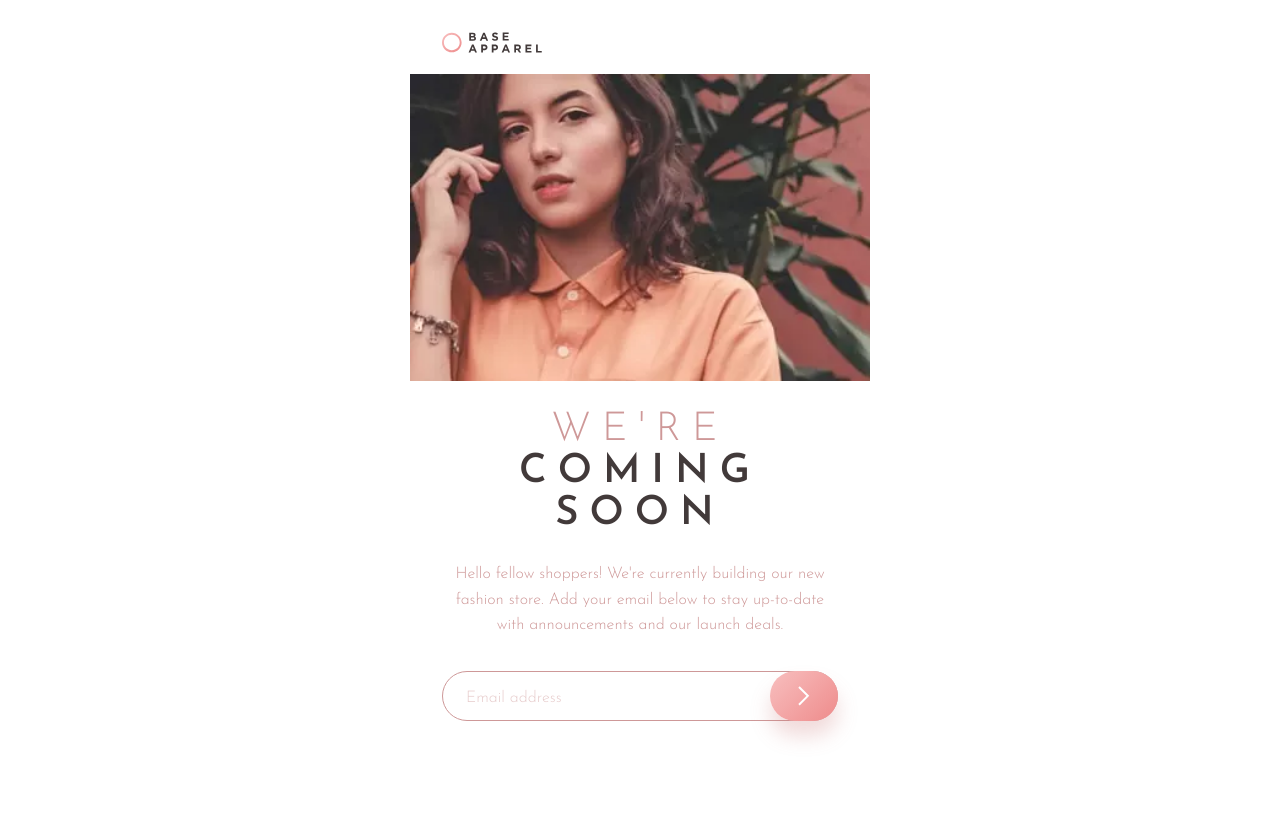
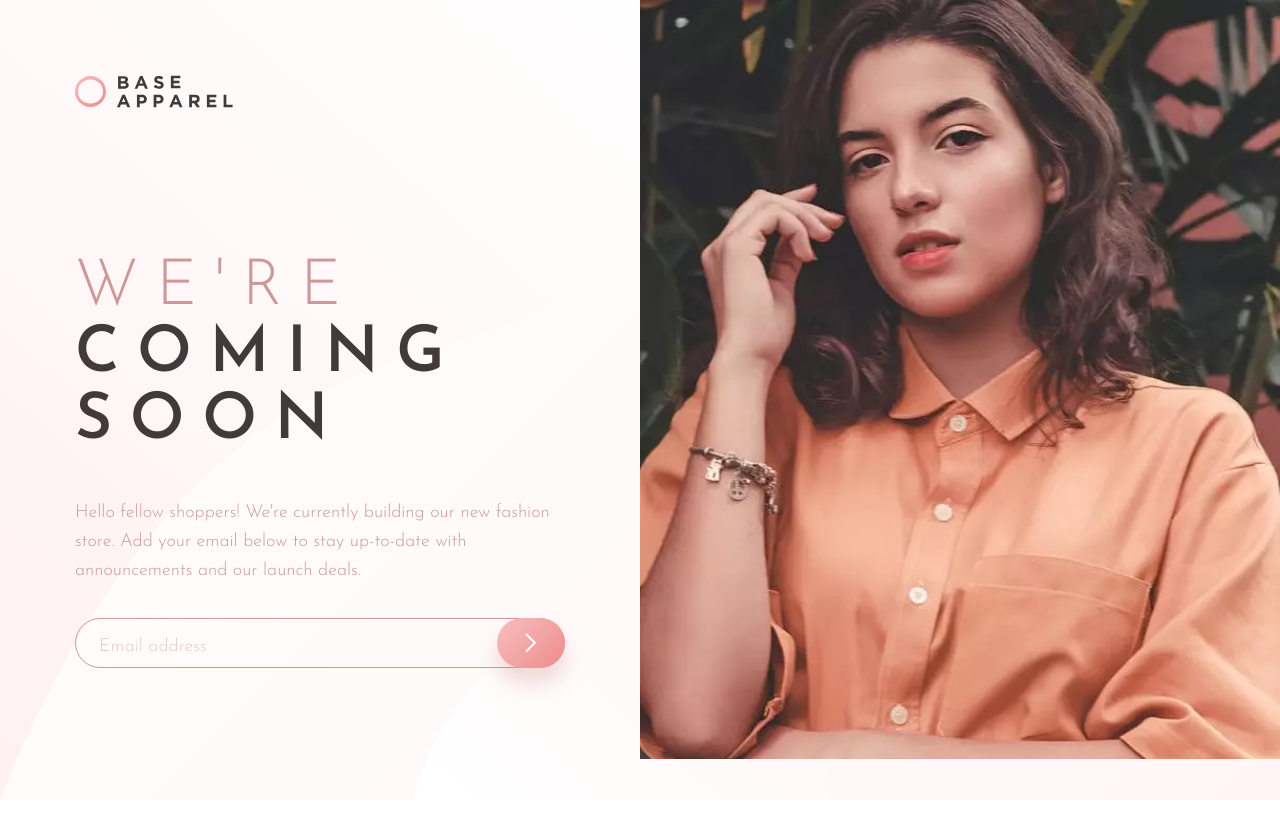
Before and after one commit to vanzasetia/base-apparel-coming-soon-page, a website: page index.html in a window 1280 px wide. After the commit the page ends 800 px from the top, so only its background shows below. Drawn offline with Linux system fonts and the light colour scheme.

Commit message:
Add the compiled Sass
Commit the style.css file

```diff
--- a/css/style.css
+++ b/css/style.css
@@ -466,17 +466,52 @@ html {
 }
 
 body {
-  display: flex;
-  justify-content: center;
   background: linear-gradient(135deg, white, #fff5f5) no-repeat 0/0 100%;
   font: 1rem/1.6 "Josefin Sans", sans-serif;
   color: #423a3a;
+  min-height: 100vh;
+}
+@media screen and (min-width: 73.75em) {
+  body {
+    background-image: url("../images/bg-pattern-desktop.svg"), linear-gradient(135deg, white, #fff5f5);
+    background-repeat: no-repeat;
+    background-size: auto 100%;
+    font-size: 1.125rem;
+  }
 }
 
 .container {
+  display: flex;
   background: url("../images/hero-mobile.webp") no-repeat top 4.625rem center/100%;
+  margin: 0 auto;
   padding: 2rem;
   max-width: 28.75rem;
+  overflow: hidden;
+}
+@media screen and (min-width: 73.75em) {
+  .container {
+    padding: 0;
+    position: relative;
+    background: none;
+    justify-content: flex-start;
+    max-width: 90rem;
+  }
+  .container::after {
+    content: "";
+    position: absolute;
+    top: 0;
+    right: 0;
+    width: 50%;
+    height: 100%;
+    background: url("../images/hero-desktop.webp") no-repeat top right/100%;
+  }
+}
+
+@media screen and (min-width: 73.75em) {
+  .container__desktop {
+    flex-basis: 50%;
+    padding: 4.6875rem;
+  }
 }
 
 h1 {
@@ -614,15 +649,32 @@ br + br {
   outline-offset: 0.3125rem;
 }
 
+@media screen and (min-width: 73.75em) {
+  .header__logo {
+    width: 9.875rem;
+  }
+}
+
 .hero {
-  padding-top: 20rem;
+  margin-top: 20rem;
   text-align: center;
+}
+@media screen and (min-width: 73.75em) {
+  .hero {
+    margin-top: 8.5rem;
+    text-align: left;
+  }
 }
 
 .hero__title {
   text-transform: uppercase;
   letter-spacing: 0.275em;
   font-size: 2.5rem;
+}
+@media screen and (min-width: 73.75em) {
+  .hero__title {
+    font-size: 4rem;
+  }
 }
 
 .hero__title--pink {
```
